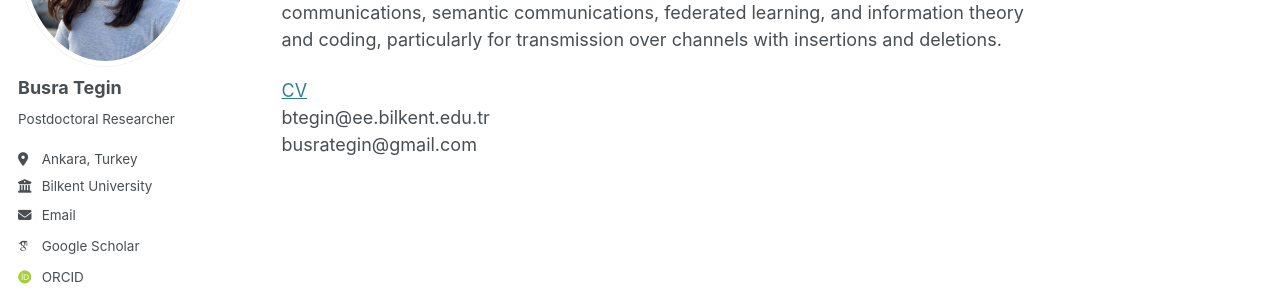
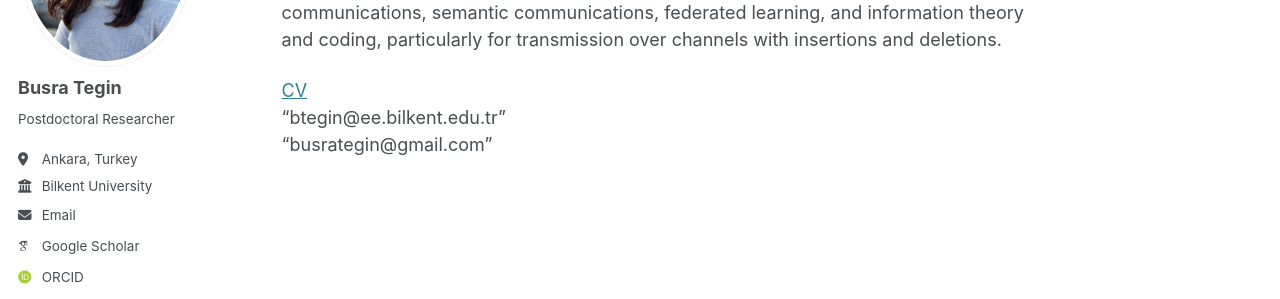
Before and after one commit to busrategin/busrategin.github.io, a Jekyll site: the page built from _pages/about.md, in a window 1280 px wide. Shown: the part 257-556 px from the top of the page. Built offline with Jekyll 4.4.1, drawn with Linux system fonts in a browser that asks for light colours; some web fonts are replaced.

```diff
--- a/_pages/about.md
+++ b/_pages/about.md
@@ -10,5 +10,5 @@ redirect_from:
 I received my B.S., M.S., and Ph.D. degrees in Electrical and Electronics Engineering from Bilkent University in 2017, 2020, and 2023, respectively. I am currently a postdoctoral researcher at Bilkent University, working on the ERC project “TRANCIDS: Transmission over Channels with Insertions and Deletions.” My research interests include wireless communications, semantic communications, federated learning, and information theory and coding, particularly for transmission over channels with insertions and deletions.
 
 <a href="../files/bt_CV.pdf">CV</a> <br>
-btegin@ee.bilkent.edu.tr <br>
-busrategin@gmail.com
+"btegin@ee.bilkent.edu.tr" <br>
+"busrategin@gmail.com"
```
